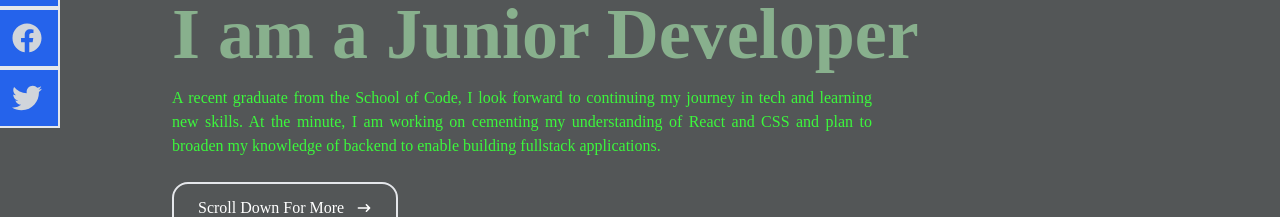
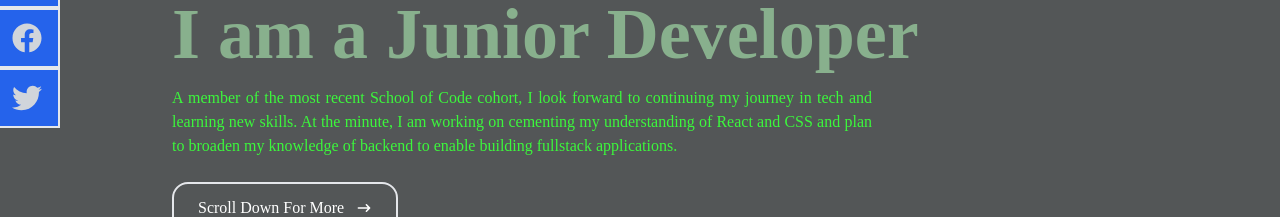
Before and after one commit to Paul2071/react-portfolio, a React (Create React App) app: page / in a window 1280 px wide. Shown: the part 332-549 px from the top of the page. Built offline with nearby package versions, Linux system fonts and the light colour scheme.

Commit message:
tweaked the wording of the home page. I should stop. Going to rebuild then post on linkedin

```diff
--- a/src/components/Home/Home.js
+++ b/src/components/Home/Home.js
@@ -10,7 +10,7 @@ const Home = () => {
             <p className='text-[#56dcc3] text-2xl'>Hey. My name is</p>
             <h1 className='text-4xl sm:text-7xl font-bold text-[#9cdbcf] '>Paul Chamberlain</h1>
             <h2 className='text-4xl sm:text-7xl font-bold text-[#88b08d]'>I am a Junior Developer </h2>
-            <p className='text-[#3cf73c] py-4 max-w-[700px] text-justify'>A recent graduate from the School of Code, I look forward to continuing my journey in tech and learning new skills. At the minute, I am working on cementing my understanding of React and CSS and plan to broaden my knowledge of backend to  enable building fullstack applications.   </p>
+            <p className='text-[#3cf73c] py-4 max-w-[700px] text-justify'>A member of the most recent School of Code cohort, I look forward to continuing my journey in tech and learning new skills. At the minute, I am working on cementing my understanding of React and CSS and plan to broaden my knowledge of backend to  enable building fullstack applications.   </p>
             <div>
                 <button className='text-white group border-2 px-6 py-3 my-2 rounded-2xl flex items-center hover:bg-[#56dcc3] hover:border-[#56dcc3] hover:text-[#0a0a0a]'>Scroll Down For More
 
```
